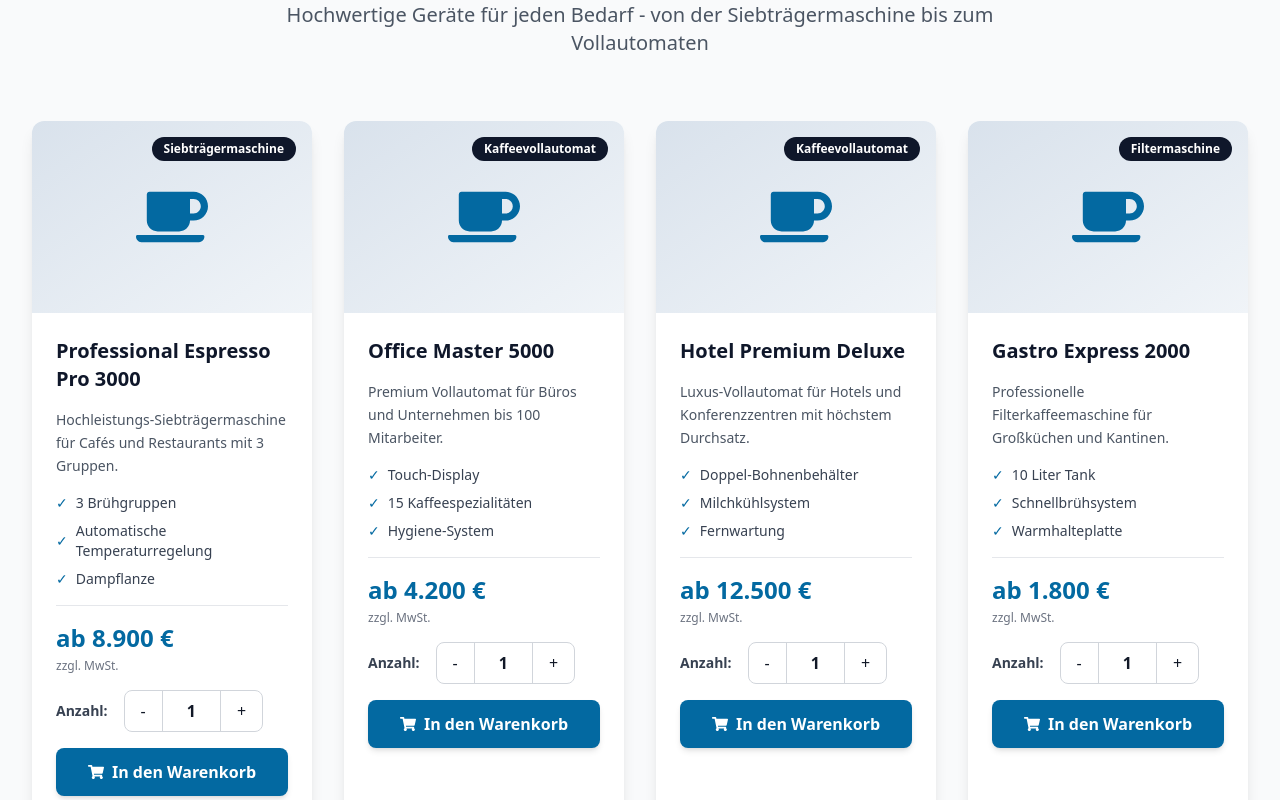
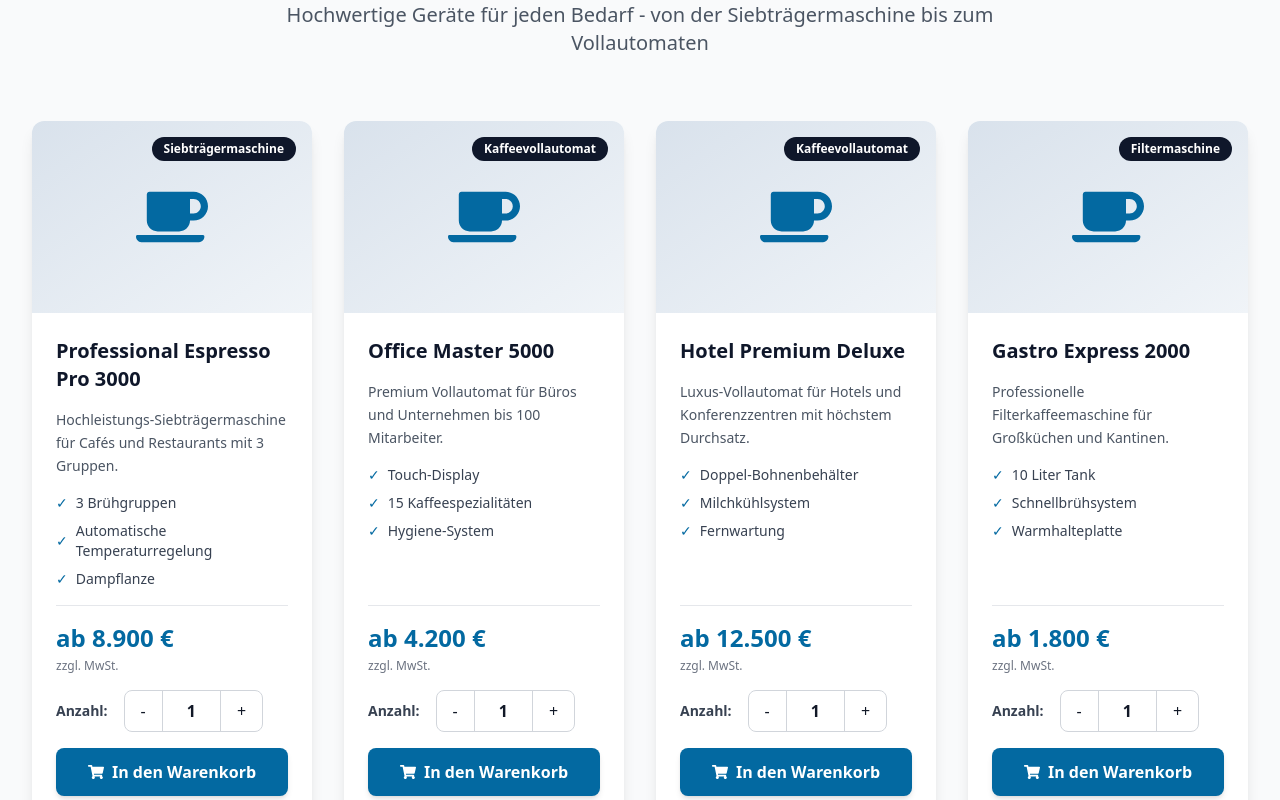
Before and after one commit to mheid95/ecom, a Next.js app: page / in a window 1280 px wide. Shown: the part 2120-2920 px from the top of the page. Built offline with nearby package versions, Linux system fonts and the light colour scheme.

Commit message:
Fix: Produktkarten haben jetzt einheitliche Höhen
- Flexbox-Layout für gleichmäßige Kartenhöhen
- Preise und Buttons sind jetzt auf gleicher Höhe
- mt-auto verschiebt Preis/Button-Bereich nach unten
- Gilt für Homepage und Produktseite

```diff
--- a/app/produkte/page.tsx
+++ b/app/produkte/page.tsx
@@ -25,7 +25,7 @@ export default function ProduktePage() {
       <section className="section-container">
         <div className="grid grid-cols-1 lg:grid-cols-2 gap-8">
           {allProducts.map((product) => (
-            <div key={product.id} className="card overflow-hidden">
+            <div key={product.id} className="card overflow-hidden flex flex-col">
               <div className="bg-gradient-to-br from-primary-100 to-primary-50 p-12 relative">
                 <FaCoffee className="text-accent-600 text-8xl mx-auto" />
                 <div className="absolute top-4 right-4 bg-neutral-900 text-white px-4 py-2 rounded-full text-sm font-semibold">
@@ -33,8 +33,8 @@ export default function ProduktePage() {
                 </div>
               </div>
 
-              <div className="p-8 space-y-6">
-                <div>
+              <div className="p-8 flex flex-col flex-grow">
+                <div className="mb-6">
                   <h2 className="text-2xl font-bold text-neutral-900 mb-2">
                     {product.name}
                   </h2>
@@ -43,11 +43,11 @@ export default function ProduktePage() {
                   </p>
                 </div>
 
-                <p className="text-gray-700 leading-relaxed">
+                <p className="text-gray-700 leading-relaxed mb-6">
                   {product.longDescription}
                 </p>
 
-                <div>
+                <div className="mb-6">
                   <h3 className="font-semibold text-neutral-900 mb-3">Ausstattung:</h3>
                   <ul className="space-y-2">
                     {product.features.map((feature, idx) => (
@@ -59,7 +59,7 @@ export default function ProduktePage() {
                   </ul>
                 </div>
 
-                <div className="border-t border-gray-200 pt-6">
+                <div className="border-t border-gray-200 pt-6 mt-auto">
                   <div className="flex items-end justify-between mb-6">
                     <div>
                       <div className="text-3xl font-bold text-accent-600">
--- a/components/ProductShowcase.tsx
+++ b/components/ProductShowcase.tsx
@@ -22,7 +22,7 @@ export default function ProductShowcase() {
 
       <div className="grid grid-cols-1 md:grid-cols-2 lg:grid-cols-4 gap-8 mb-12">
         {showcaseProducts.map((product) => (
-          <div key={product.id} className="card group">
+          <div key={product.id} className="card group flex flex-col">
             <div className="relative bg-gradient-to-br from-primary-100 to-primary-50 p-8 h-48 flex items-center justify-center">
               <FaCoffee className="text-accent-600 text-7xl group-hover:scale-110 transition-transform duration-300" />
               <div className="absolute top-4 right-4 bg-neutral-900 text-white px-3 py-1 rounded-full text-xs font-semibold">
@@ -30,16 +30,16 @@ export default function ProductShowcase() {
               </div>
             </div>
 
-            <div className="p-6 space-y-4">
-              <h3 className="text-xl font-bold text-neutral-900">
+            <div className="p-6 flex flex-col flex-grow">
+              <h3 className="text-xl font-bold text-neutral-900 mb-4">
                 {product.name}
               </h3>
 
-              <p className="text-gray-600 text-sm leading-relaxed">
+              <p className="text-gray-600 text-sm leading-relaxed mb-4">
                 {product.description}
               </p>
 
-              <ul className="space-y-2">
+              <ul className="space-y-2 mb-4">
                 {product.features.slice(0, 3).map((feature, idx) => (
                   <li key={idx} className="text-sm text-gray-700 flex items-center">
                     <span className="text-accent-600 mr-2">✓</span>
@@ -48,7 +48,7 @@ export default function ProductShowcase() {
                 ))}
               </ul>
 
-              <div className="pt-4 border-t border-gray-200">
+              <div className="pt-4 border-t border-gray-200 mt-auto">
                 <div className="text-2xl font-bold text-accent-600 mb-1">
                   {product.priceDisplay}
                 </div>
```
